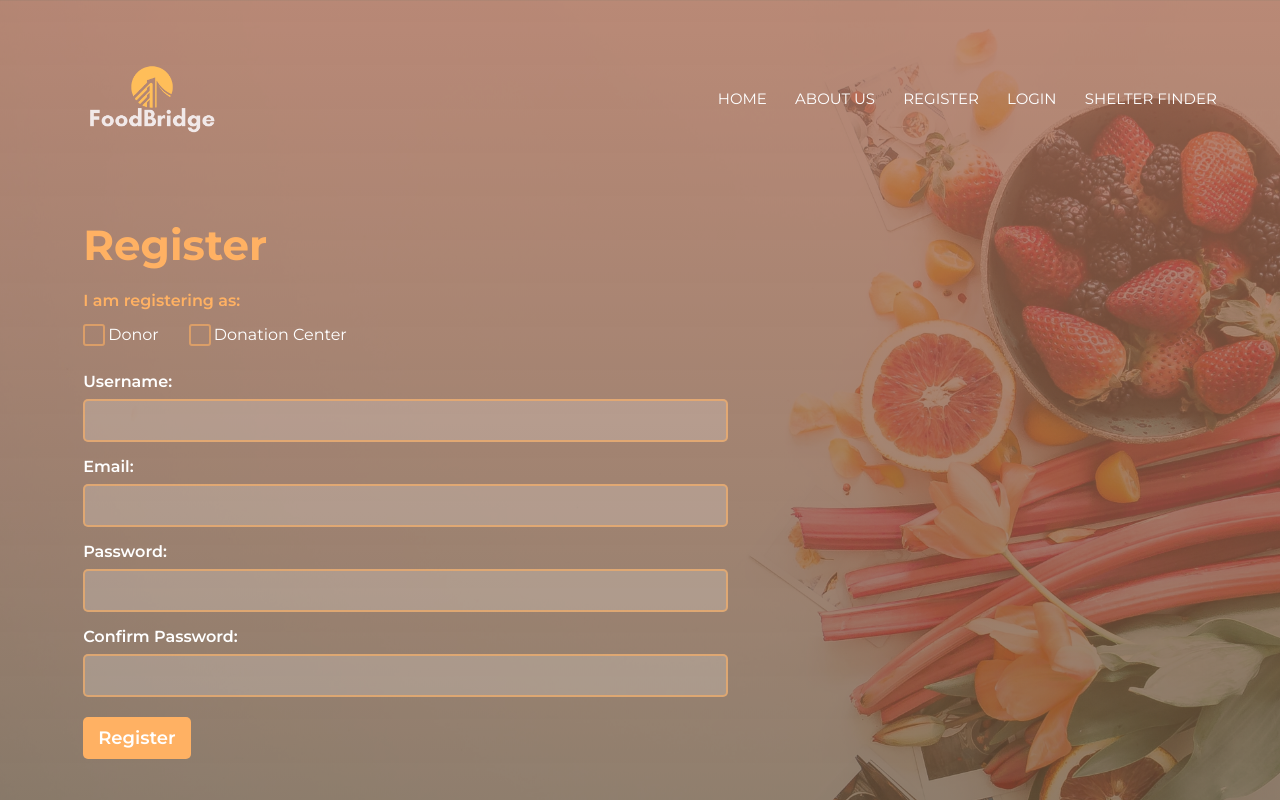
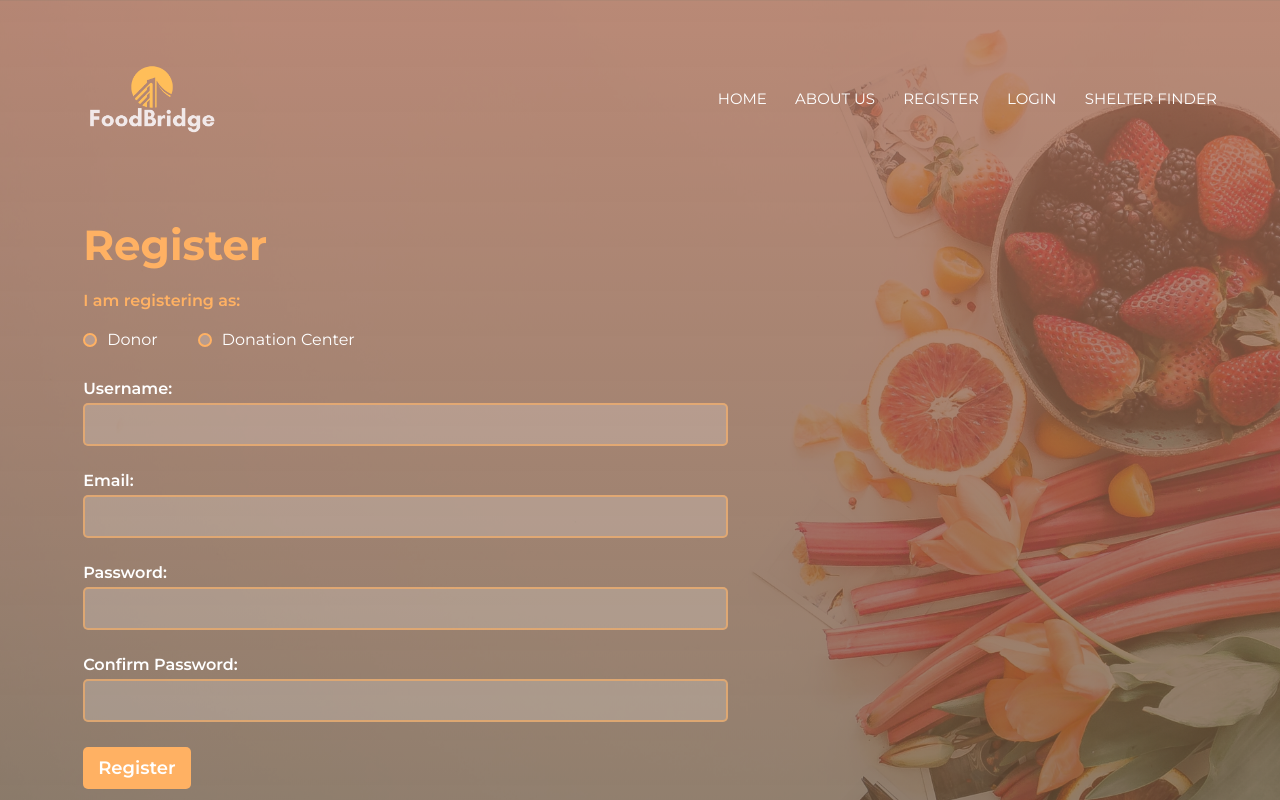
Before and after one commit to AdamVacha/FoodBridge, a SvelteKit app: page /pages/register in a window 1280 px wide. Shown: the top 800 px of the page. Built offline with nearby package versions, Linux system fonts and the light colour scheme.

Commit message:
minor fix to Registration page

```diff
--- a/src/routes/+page.svelte
+++ b/src/routes/+page.svelte
@@ -12,7 +12,7 @@
 			We are a community-driven platform dedicated to helping bridge the gap<br /> between food donors
 			and shelters.
 		</p>
-		<a href="" class="get-started">Get Started</a>
+		<a href="/pages/register" class="get-started">Get Started</a>
 	</div>
 </section>
 <!-------Statistics------->
@@ -81,7 +81,7 @@
 		background-position: 45% center;
 		background-size: cover;
 		position: relative;
-		background-image: url('images/homepage.jpeg');
+		background-image: url('/images/homepage.jpeg');
 	}
 
 	/* Create a pseudo-element for the overlay */
--- a/src/routes/pages/register/+page.svelte
+++ b/src/routes/pages/register/+page.svelte
@@ -3,13 +3,13 @@
 		<h1>Register</h1>
 		<!-- Registration Section -->
 		<form action="/register" method="post">
-			<div class="input-wrapper role-selection">
+			<div class="input-wrapper">
 				<span class="role-label">I am registering as:</span>
 				<div class="role-options">
-					<input type="checkbox" id="donor" name="role" value="donor" />
+					<input type="radio" id="donor" name="role" value="donor" />
 					<label for="donor">Donor</label>
 
-					<input type="checkbox" id="donation_center" name="role" value="donation_center" />
+					<input type="radio" id="donation_center" name="role" value="donation_center" />
 					<label for="donation_center">Donation Center</label>
 				</div>
 			</div>
@@ -64,12 +64,13 @@
 	}
 
 	.input-wrapper {
-		margin-bottom: 15px;
+		margin-bottom: 25px;
 	}
 
 	label {
 		display: block;
-		margin-bottom: 8px;
+		margin-top: 5px;
+		margin-bottom: 5px;
 		font-weight: 600;
 	}
 
@@ -83,61 +84,42 @@
 		color: white;
 		outline: none;
 	}
+	input[type='radio'] {
+		width: auto;
+		margin-right: 10px;
+		appearance: none;
+		padding: 5px;
+		border: 2px solid rgb(255, 177, 99);
+		background-color: rgba(255, 255, 255, 0.2);
+		border-radius: 50%;
+	}
+	input[type='radio']:checked {
+		background-color: rgb(240, 111, 42);
+	}
 
 	input:focus {
 		border-color: rgb(255, 177, 99);
 	}
 
-	.role-selection {
-		margin-bottom: 20px;
-	}
-
 	.role-label {
-		display: block;
 		margin-bottom: 15px;
 		font-weight: 600;
 		color: rgb(255, 177, 99);
+		display: block;
 	}
 
 	.role-options {
 		display: flex;
 		align-items: center;
+		justify-content: flex-start;
 	}
 
 	.role-options label {
-		margin-right: 30px;
+		margin-right: 40px;
+		padding-left: 0;
 		font-weight: normal;
-		position: relative;
-		padding-left: 25px;
+
 		cursor: pointer;
-	}
-
-	/* hide default checkboxes */
-	.role-options input[type='checkbox'] {
-		position: absolute;
-		opacity: 0;
-		height: 0;
-		width: 0;
-	}
-
-	/* Create custom checkboxes using pseudo-elements */
-	.role-options label:before {
-		content: '';
-		position: absolute;
-		left: 0;
-		top: 50%;
-		transform: translateY(-50%);
-		width: 18px;
-		height: 18px;
-		border: 2px solid rgba(255, 177, 99, 0.6);
-		border-radius: 3px;
-		background-color: transparent;
-		transition: background-color 0.3s ease;
-	}
-
-	/* Styling when checkbox is checked */
-	.role-options input[type='checkbox']:checked + label:before {
-		background-color: rgba(255, 177, 99, 0.6);
 	}
 
 	.role-options label:after {
@@ -151,9 +133,6 @@
 		transition: transform 0.3s ease;
 	}
 
-	.role-options input[type='checkbox']:checked + label:after {
-		transform: translateY(-50%) scale(1);
-	}
 	.submit-btn {
 		margin-top: 20px;
 		margin-bottom: 30px;
```
